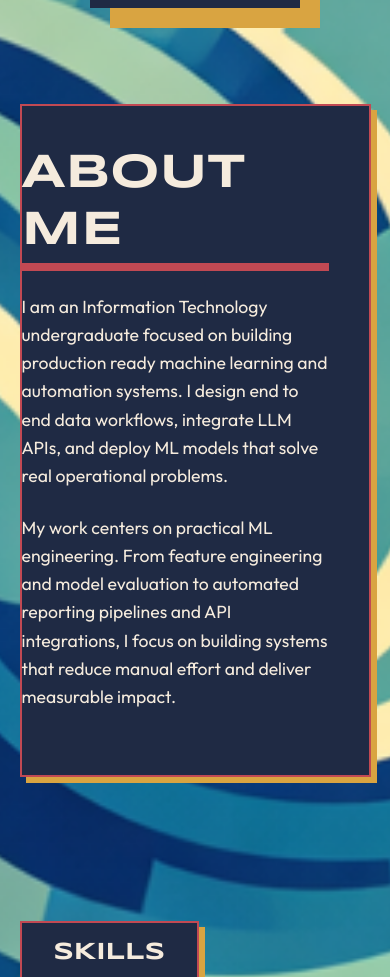
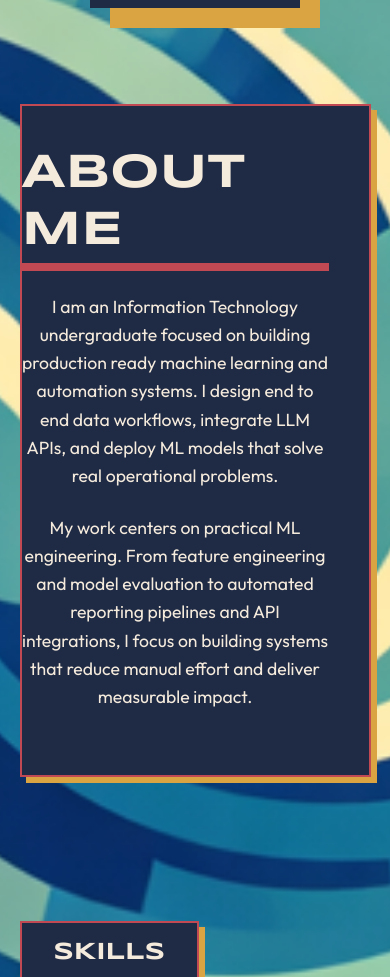
Before and after one commit to VeerbhadraMahant/Portfolio-Website, a React (Vite) app in the folder Portfolio-Website/portfolio-site/: page / in a window 390 px wide. Shown: the part 1217-2194 px from the top of the page. Built offline with nearby package versions, Linux system fonts and the light colour scheme.

Commit message:
style: Center About section description on mobile screens

```diff
--- a/Portfolio-Website/portfolio-site/src/components/About/About.css
+++ b/Portfolio-Website/portfolio-site/src/components/About/About.css
@@ -169,6 +169,15 @@
 
     .about-content {
         padding-left: 0;
+        display: flex;
+        flex-direction: column;
+        align-items: center;
+    }
+
+    .text-content p {
+        text-align: center;
+        margin-left: auto;
+        margin-right: auto;
     }
 
     .section-title {
```
